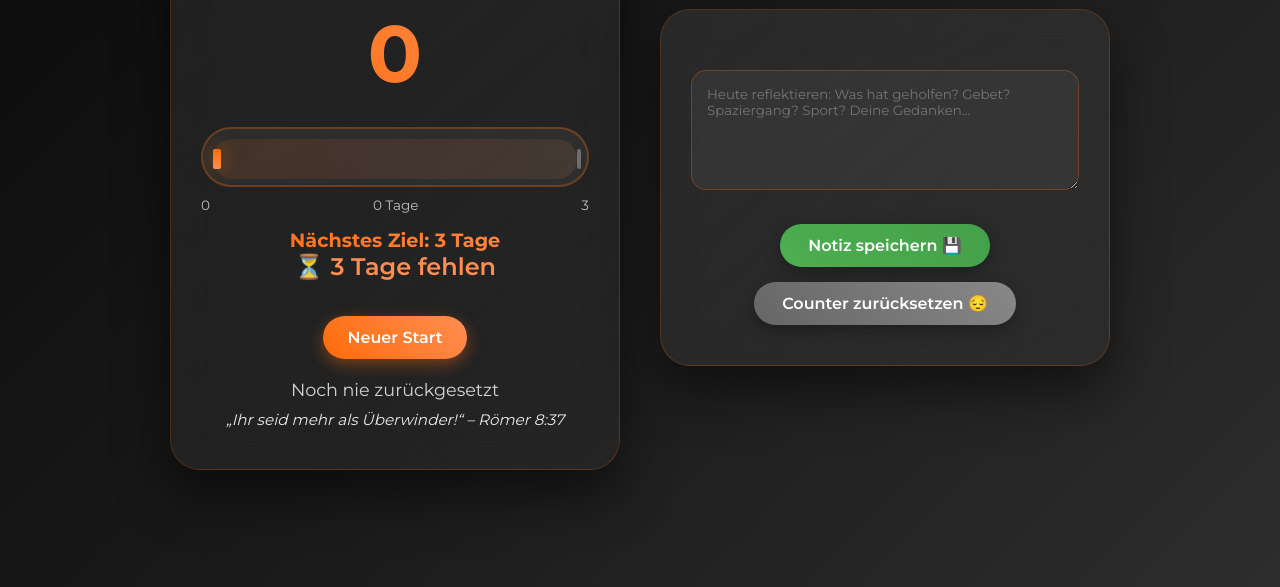
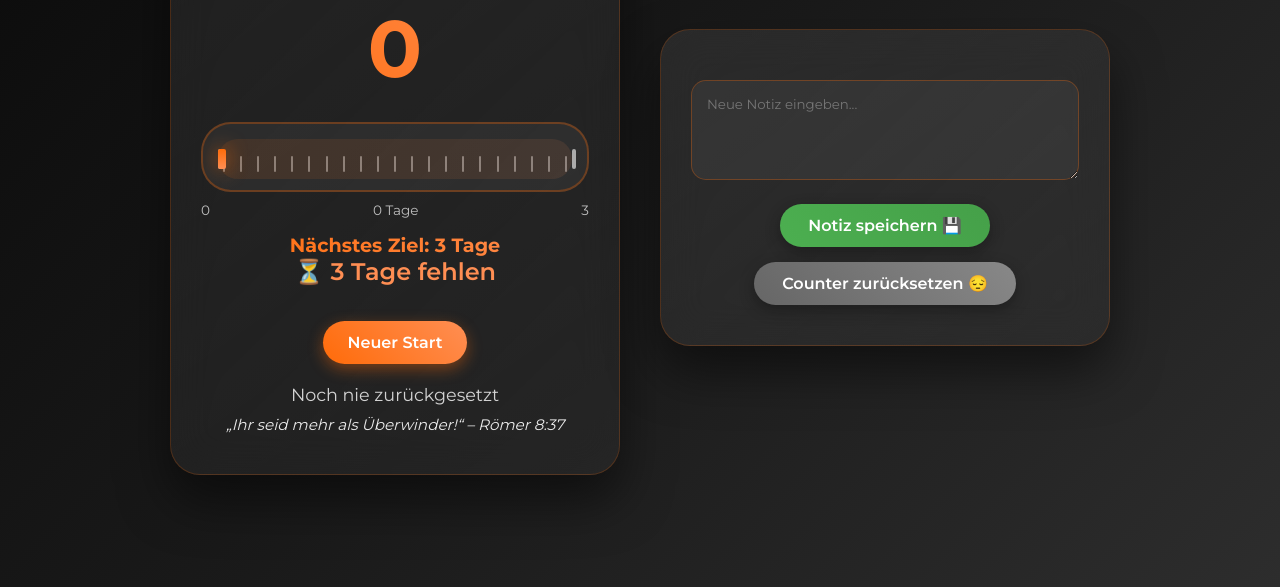
Before and after one commit to thomasloewen91-cpu/freitracker, a plain HTML site: page index.html in a window 1280 px wide. Shown: the part 213-800 px from the top of the page. Drawn offline with Linux system fonts and the light colour scheme.

Commit message:
Update index.html

```diff
--- a/index.html
+++ b/index.html
@@ -5,6 +5,10 @@
     <meta name="viewport" content="width=device-width, initial-scale=1.0, maximum-scale=1.0, minimum-scale=1.0, user-scalable=no">
     <meta http-equiv="X-UA-Compatible" content="IE=edge">
     <meta name="HandheldFriendly" content="true">
+    <!-- CACHE-BUSTER -->
+    <meta http-equiv="cache-control" content="no-cache, no-store, must-revalidate">
+    <meta http-equiv="pragma" content="no-cache">
+    <meta http-equiv="expires" content="0">
     <title>FreiTracker – Tage ohne Porno</title>
     <link href="https://fonts.googleapis.com/css2?family=Montserrat:wght@400;600;700&display=swap" rel="stylesheet">
     <style>
@@ -34,23 +38,30 @@
         @keyframes pulse { 0%, 100% { opacity: 1; } 50% { opacity: 0.7; } }
         .bible { font-style: italic; opacity: 0.9; margin-top: 10px; font-size: 0.95rem; }
 
-        /* GAMIFICATION PROGRESS BAR */
+        /* GAMIFICATION PROGRESS BAR MIT TÄGLICHEN STRICHEN */
         .milestone-scale { margin: 25px 0; }
         .scale-container {
-            position: relative; height: 60px; background: rgba(255,255,255,0.05);
-            border-radius: 30px; padding: 10px; overflow: hidden;
+            position: relative; height: 70px; background: rgba(255,255,255,0.05);
+            border-radius: 30px; padding: 15px; overflow: hidden;
             border: 2px solid rgba(255,107,9,0.3);
         }
         .scale-track {
             height: 40px; background: linear-gradient(90deg, rgba(255,107,9,0.1), rgba(255,142,83,0.1));
-            border-radius: 20px; position: relative; display: flex; align-items: center; justify-content: space-between;
-            padding: 0 20px;
+            border-radius: 20px; position: relative; padding: 0 20px;
+        }
+        /* TÄGLICHE STRICHE */
+        .scale-ticks {
+            position: absolute; top: 50%; left: 20px; right: 20px; height: 2px; background: transparent;
+            display: flex; justify-content: space-between; transform: translateY(-50%);
+        }
+        .scale-tick {
+            width: 2px; height: 16px; background: rgba(255,255,255,0.4); border-radius: 1px;
         }
         .scale-marker {
-            width: 4px; height: 20px; background: rgba(255,255,255,0.3); border-radius: 2px;
-            position: absolute; top: 50%; transform: translateY(-50%);
+            width: 4px; height: 20px; background: rgba(255,255,255,0.6); border-radius: 2px;
+            position: absolute; top: 50%; transform: translateY(-50%); z-index: 2;
         }
-        .scale-marker.next { background: linear-gradient(180deg, #ff6b09, #ff8e53); width: 8px; box-shadow: 0 0 20px rgba(255,107,9,0.6); }
+        .scale-marker.next { background: linear-gradient(180deg, #ff6b09, #ff8e53); width: 8px; box-shadow: 0 0 20px rgba(255,107,9,0.8); }
         .scale-fill {
             height: 100%; background: linear-gradient(90deg, #ff6b09, #ff8e53, #ffa726);
             border-radius: 20px; position: absolute; left: 0; top: 0; transition: width 1s ease;
@@ -63,23 +74,24 @@
         }
         .days-left { font-size: 1.5rem; color: #ff8e53; font-weight: 600; }
 
-        /* CLEAN BUTTON SECTION */
-        .action-section { margin-top: 30px; display: flex; gap: 15px; flex-wrap: wrap; justify-content: center; }
+        /* NOTIZEN ANZEIGE */
+        .last-note {
+            font-size: 1.1rem; font-weight: 600; color: #ff8e53; margin-bottom: 15px;
+            padding: 12px; background: rgba(255,142,83,0.1); border-radius: 12px;
+            border-left: 4px solid #ff6b09;
+        }
+        .action-section { margin-top: 20px; display: flex; gap: 15px; flex-wrap: wrap; justify-content: center; }
         .save-btn, .reset-btn {
             padding: 12px 28px; border-radius: 25px; font-weight: 600; cursor: pointer;
             transition: all 0.3s; font-family: inherit; font-size: 1rem; border: none;
             box-shadow: 0 5px 15px rgba(0,0,0,0.3);
         }
-        .save-btn {
-            background: linear-gradient(45deg, #4CAF50, #45a049); color: white;
-        }
+        .save-btn { background: linear-gradient(45deg, #4CAF50, #45a049); color: white; }
         .save-btn:hover { transform: translateY(-2px); box-shadow: 0 10px 25px rgba(76,175,80,0.6); }
-        .reset-btn {
-            background: linear-gradient(45deg, #666, #888); color: white;
-        }
+        .reset-btn { background: linear-gradient(45deg, #666, #888); color: white; }
         .reset-btn:hover { transform: translateY(-2px); box-shadow: 0 10px 25px rgba(100,100,100,0.6); }
-        .journal { margin-top: 20px; }
-        textarea { width: 100%; min-height: 120px; padding: 15px; border-radius: 15px; border: 1px solid rgba(255,107,9,0.3); background: rgba(255,255,255,0.05); color: white; font-family: inherit; resize: vertical; }
+        .journal { margin-top: 10px; }
+        textarea { width: 100%; min-height: 100px; padding: 15px; border-radius: 15px; border: 1px solid rgba(255,107,9,0.3); background: rgba(255,255,255,0.05); color: white; font-family: inherit; resize: vertical; }
         @media (max-width: 480px) { body { padding: 10px; } .counter-card { padding: 30px 20px; } }
     </style>
 </head>
@@ -98,8 +110,11 @@
     </div>
 
     <div class="counter-card">
+        <div id="lastNoteContainer">
+            <div class="last-note" id="lastNote" style="display:none;">Noch keine Notiz</div>
+        </div>
         <div class="journal">
-            <textarea id="journal" placeholder="Heute reflektieren: Was hat geholfen? Gebet? Spaziergang? Sport? Deine Gedanken..."></textarea>
+            <textarea id="journal" placeholder="Neue Notiz eingeben..."></textarea>
         </div>
         <div class="action-section">
             <button class="save-btn" onclick="saveNote()">Notiz speichern 💾</button>
@@ -134,9 +149,17 @@
             const daysLeft = nextMilestone - currentDays;
             const label = milestoneLabels[nextMilestone] || `${nextMilestone} Tage`;
 
+            // TICKS für jeden Tag erstellen
+            let ticksHtml = '<div class="scale-ticks">';
+            for (let i = 0; i <= 20; i++) { // 20 kleine Striche
+                ticksHtml += '<div class="scale-tick"></div>';
+            }
+            ticksHtml += '</div>';
+
             const scaleHtml = `
                 <div class="scale-container">
                     <div class="scale-fill" style="width: ${progress}%"></div>
+                    ${ticksHtml}
                     <div class="scale-track">
                         <div class="scale-marker" style="left: 0%"></div>
                         <div class="scale-marker next" style="left: ${progress}%"></div>
@@ -148,9 +171,7 @@
                     <span>${currentDays} Tage</span>
                     <span>${nextMilestone}</span>
                 </div>
-                <div class="next-milestone">
-                    Nächstes Ziel: ${label}
-                </div>
+                <div class="next-milestone">Nächstes Ziel: ${label}</div>
                 <div class="days-left">⏳ ${daysLeft} Tage fehlen</div>
             `;
 
@@ -160,8 +181,10 @@
         function saveNote() {
             const note = document.getElementById('journal').value.trim();
             if (note) {
-                data.journal[data.journal.length - 1] = note; // letzte Notiz ersetzen oder setzen
+                data.journal[data.journal.length] = note; // Neue Notiz anhängen
                 saveData();
+                updateDisplay(); // Notiz sofort anzeigen
+                document.getElementById('journal').value = ''; // Feld leeren
                 alert('Notiz gespeichert! ✅');
             } else {
                 alert('Bitte eine Notiz eingeben.');
@@ -177,12 +200,12 @@
             createMilestoneScale(daysFree);
 
             const badge = document.getElementById('badge');
-            const milestone = document.getElementById('milestone');
             if (daysFree === 0) { badge.textContent = 'Neuer Start'; }
             else if (daysFree < 7) { badge.textContent = `${daysFree} Tage Streak`; }
             else if (daysFree < 30) { badge.textContent = '1-Wochen-Sieger!'; }
             else { badge.textContent = 'Monatsheld!'; }
 
+            const milestone = document.getElementById('milestone');
             if (milestones.includes(daysFree)) {
                 milestone.style.display = 'block';
                 setTimeout(() => milestone.style.display = 'none', 3000);
@@ -190,15 +213,26 @@
 
             document.getElementById('bibleVerse').textContent = getRandomVerse();
 
-            // Zeige immer die zuletzt gespeicherte Notiz an
-            document.getElementById('journal').value = data.journal.length > 0 ? data.journal[data.journal.length - 1] : '';
+            // Letzte Notiz groß anzeigen
+            const lastNoteEl = document.getElementById('lastNote');
+            const lastNoteContainer = document.getElementById('lastNoteContainer');
+            if (data.journal.length > 0) {
+                lastNoteEl.textContent = data.journal[data.journal.length - 1];
+                lastNoteEl.style.display = 'block';
+                lastNoteContainer.style.display = 'block';
+            } else {
+                lastNoteEl.style.display = 'none';
+                lastNoteContainer.style.display = 'none';
+            }
+
+            document.getElementById('journal').value = '';
         }
 
         function resetCounter() {
             if (confirm('Bist du sicher? Das setzt deinen Counter zurück.')) {
                 data.lastReset = new Date().toISOString();
                 const note = prompt('Notiz an dich selbst (optional)');
-                if (note) data.journal.push(note);
+                if (note && note.trim()) data.journal.push(note.trim());
                 saveData();
                 updateDisplay();
             }
```
